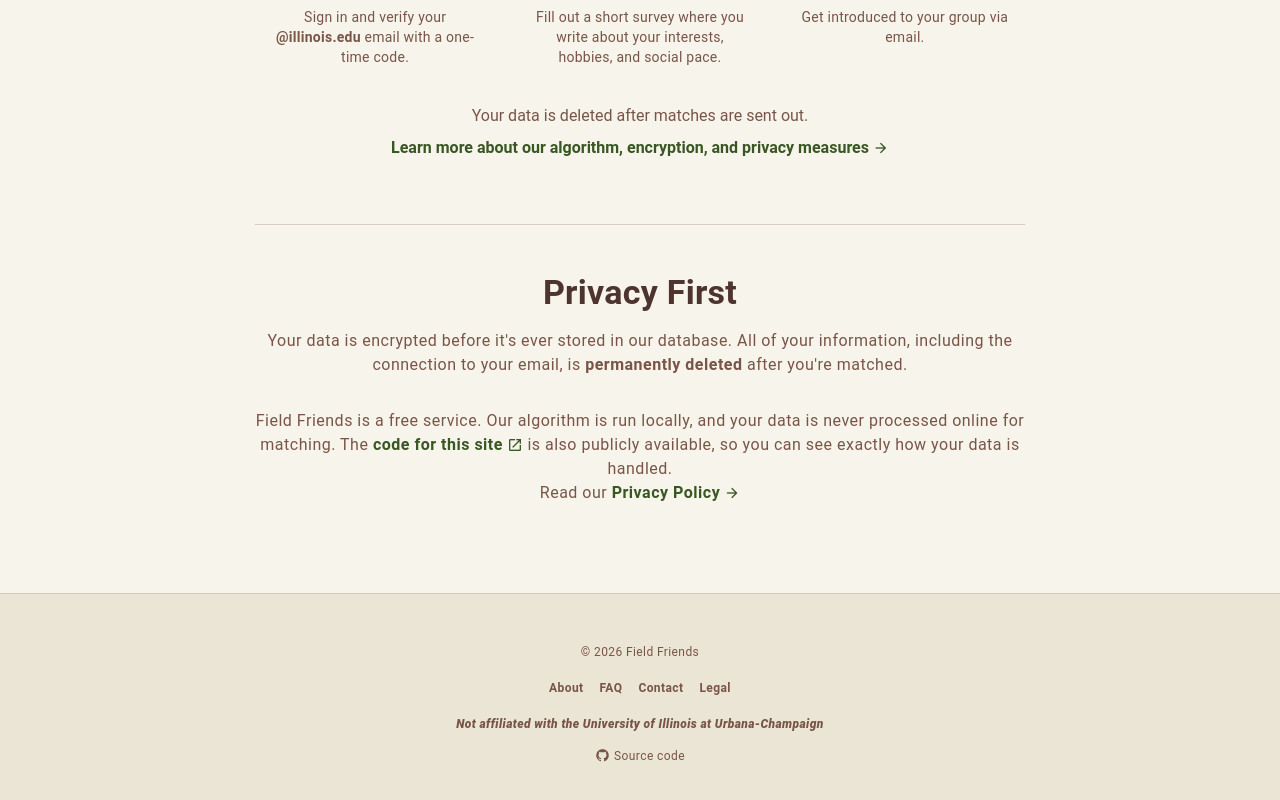
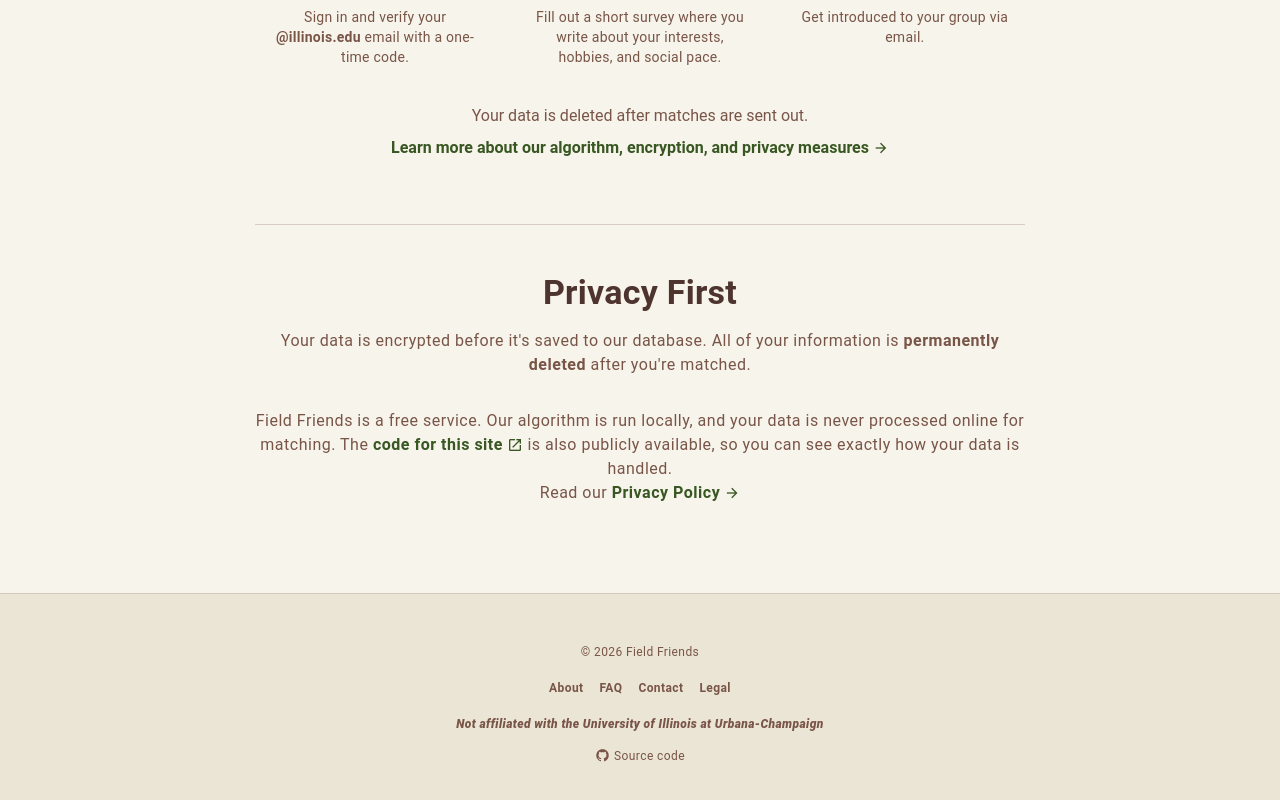
Before and after one commit to FieldFriends/field-friends-web, a Vue app: page / in a window 1280 px wide. Shown: the part 1285-2085 px from the top of the page. Built offline with nearby package versions, Linux system fonts and the light colour scheme; no server answers; a small style sheet from the web is missing.

Commit message:
Simplify home page

```diff
--- a/src/pages/Home.vue
+++ b/src/pages/Home.vue
@@ -131,8 +131,8 @@
           </h3>
 
           <p class="text-body-1 font-weight-regular text-secondary">
-            Your data is encrypted before it's ever stored in our database.
-            All of your information, including the connection to your email, is <strong>permanently deleted</strong> after you're matched.
+            Your data is encrypted before it's saved to our database.
+            All of your information is <strong>permanently deleted</strong> after you're matched.
           </p>
           <p class="landing-page__privacy-details text-body-1 mt-8 font-weight-regular text-secondary">
             Field Friends is a free service. Our algorithm is run locally, and your data is never processed online for matching.
```
